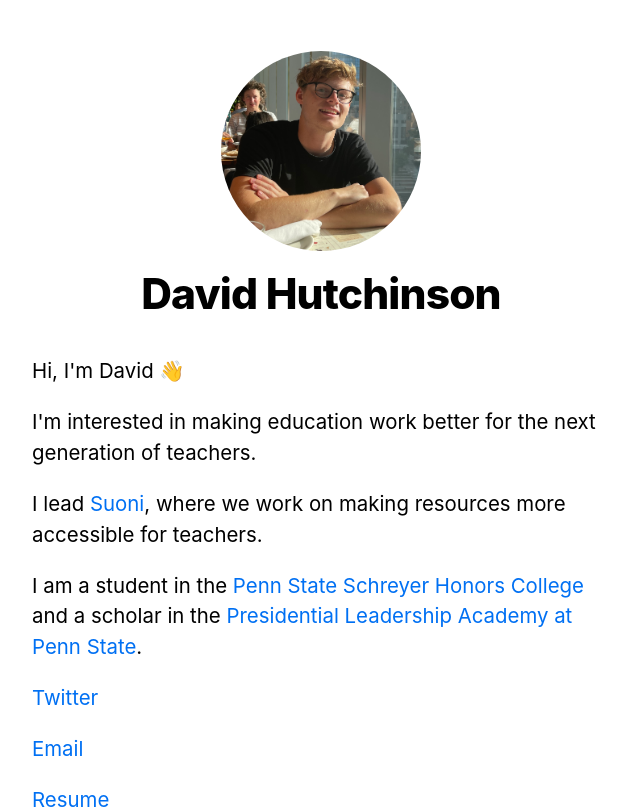
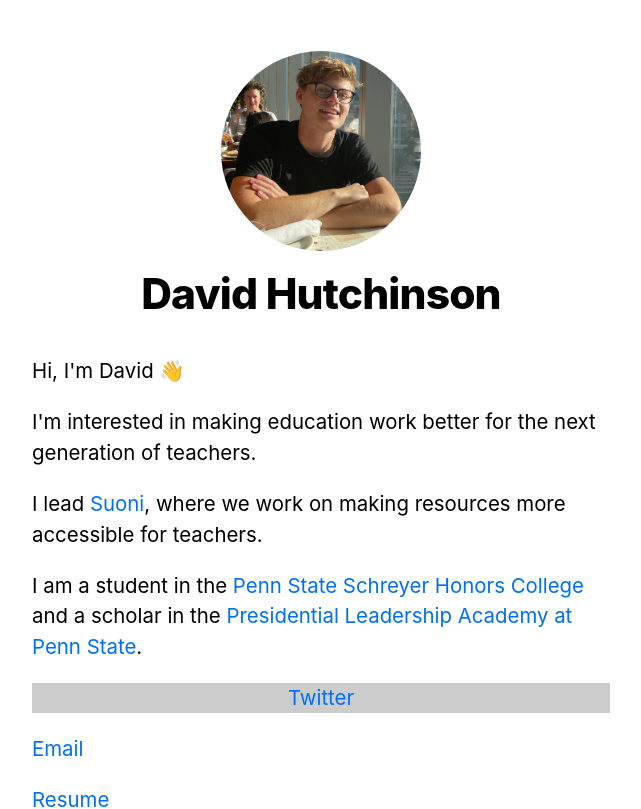
Before and after one commit to dvdhutch/dvdhutch-personal-site, a Next.js app: page / in a window 1280 px wide. Shown: the top 809 px of the page, without its empty margins (319-960 px from the left). Built offline with nearby package versions, Linux system fonts and the light colour scheme.

Commit message:
css testing

```diff
--- a/pages/index.js
+++ b/pages/index.js
@@ -26,7 +26,7 @@ export default function Home({ allPostsData }) {
         <p> I lead <a href="https://suoni-build-3.webflow.io/">Suoni</a>, where we work on making resources more accessible for teachers. </p>
         <p> I am a student in the <a href="https://www.shc.psu.edu">Penn State Schreyer Honors College</a> and a scholar in the <a href="https://www.academy.psu.edu">Presidential Leadership Academy at Penn State</a>.
         </p>
-        <p> <a href="https://twitter.com/dvdhutch">Twitter</a></p>
+        <p> <a class="nav" href="https://twitter.com/dvdhutch">Twitter</a></p>
         <p> <a href="mailto:davidmhutchinson@hotmail.com">Email</a></p>
         <p> <a href="https://drive.google.com/file/d/1k3JSrN3WBgRfVW_7n5N2oYpYJyrzM0oG/view?usp=sharing">Resume</a></p>
       </section>
--- a/styles/global.css
+++ b/styles/global.css
@@ -15,6 +15,15 @@ body {
 a {
   color: #0070f3;
   text-decoration: none;
+}
+
+a.nav {
+  color: #0070f3;
+  text-decoration: none;
+  display: flex;
+  align-items: center;
+  justify-content: center;
+  background-color: #CCC
 }
 
 a:hover {
```
